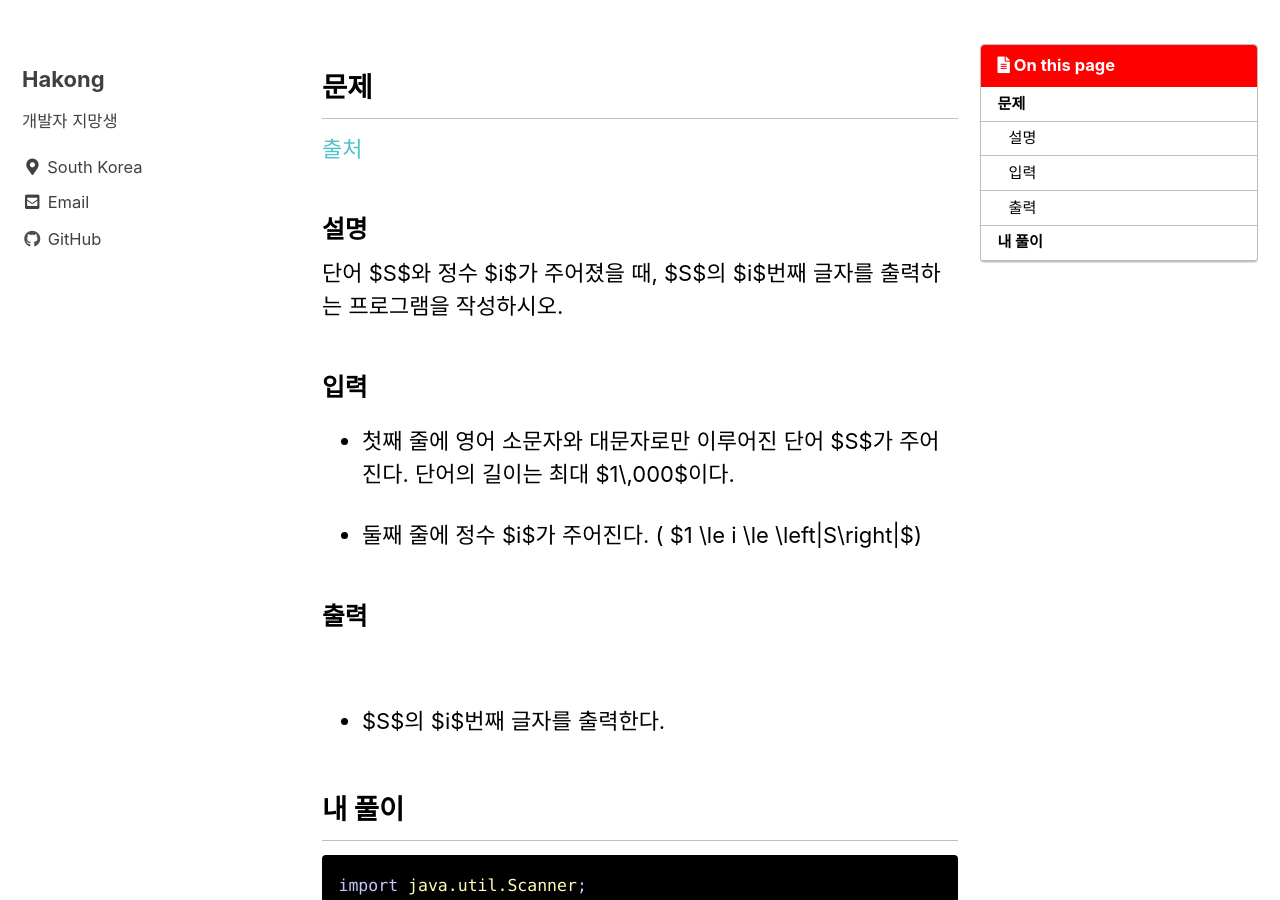
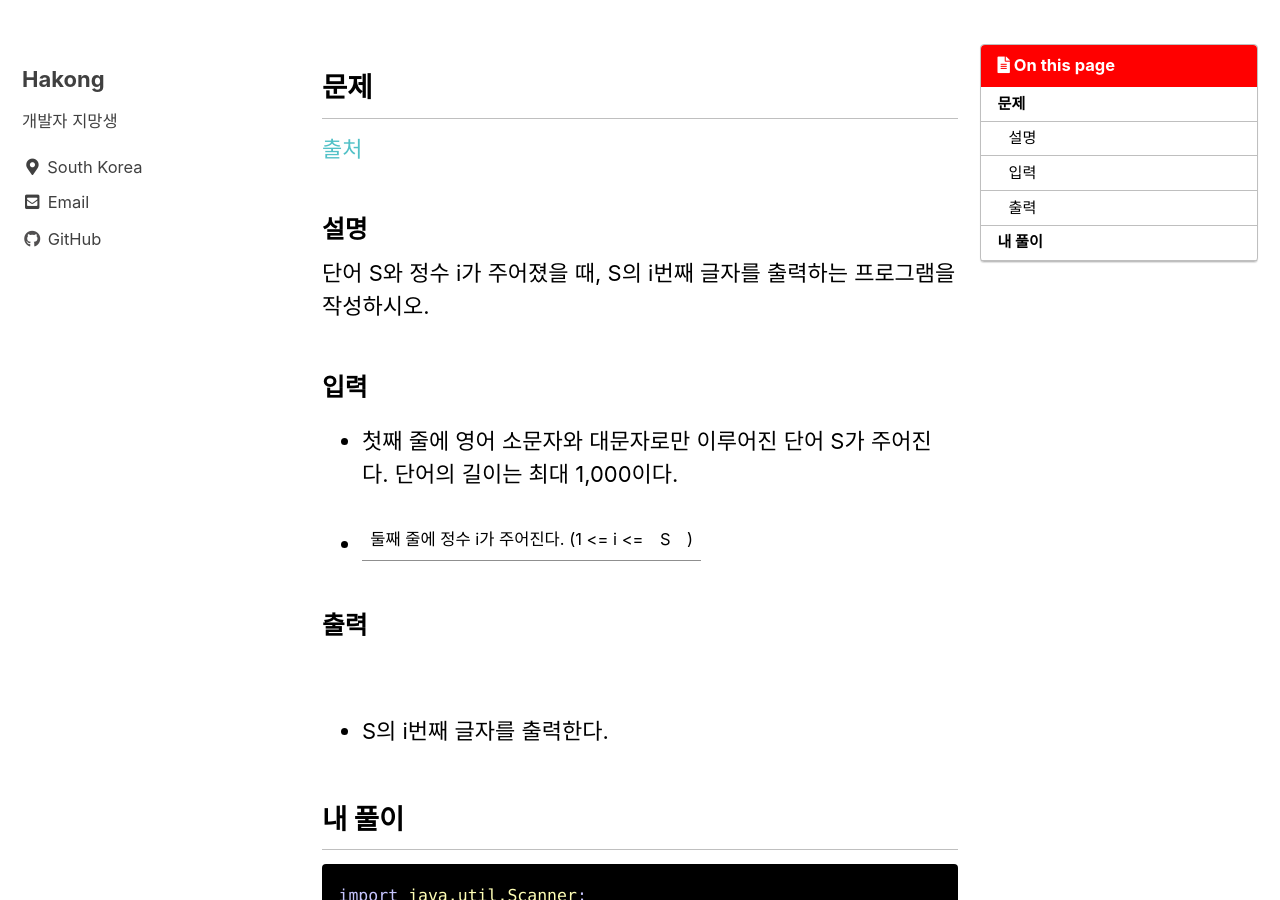
Before and after one commit to xxxjoyxxx/xxxjoyxxx.github.io, a Jekyll site: the page built from _posts/2023-04-07-0407test.md, in a window 1280 px wide and 900 px high, scrolled down 242 px. Built offline with Jekyll 4.4.1, drawn with Linux system fonts in a browser that asks for light colours; cached includes are drawn as plain includes; some web fonts are replaced.

Commit message:
Update 2023-04-07-0407test.md

````diff
--- a/_posts/2023-04-07-0407test.md
+++ b/_posts/2023-04-07-0407test.md
@@ -10,25 +10,16 @@ toc_sticky: true
 ## 문제
 [출처](https://www.acmicpc.net/problem/27866){:target="_blank"}
 ### 설명
-단어
-$S$와 정수
-$i$가 주어졌을 때,
-$S$의
-$i$번째 글자를 출력하는 프로그램을 작성하시오.
+단어 S와 정수 i가 주어졌을 때, S의 i번째 글자를 출력하는 프로그램을 작성하시오.
 
 ### 입력
- * 첫째 줄에 영어 소문자와 대문자로만 이루어진 단어
-$S$가 주어진다. 단어의 길이는 최대
-$1\,000$이다.
+ * 첫째 줄에 영어 소문자와 대문자로만 이루어진 단어 S가 주어진다. 단어의 길이는 최대 1,000이다.
 
- * 둘째 줄에 정수
-$i$가 주어진다. (
-$1 \le i \le \left|S\right|$)
+ * 둘째 줄에 정수 i가 주어진다. (1 <= i <= |S|)
 
 ### 출력
 
- * $S$의
-$i$번째 글자를 출력한다.
+ * S의 i번째 글자를 출력한다.
 
 ## 내 풀이
 ```java
````
